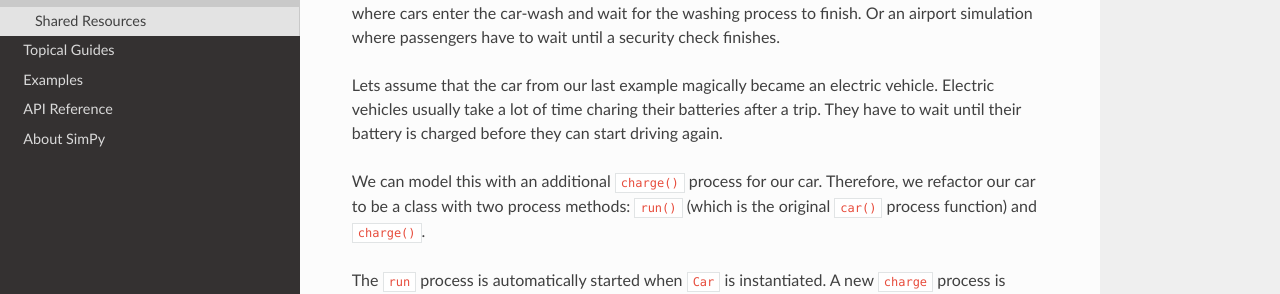
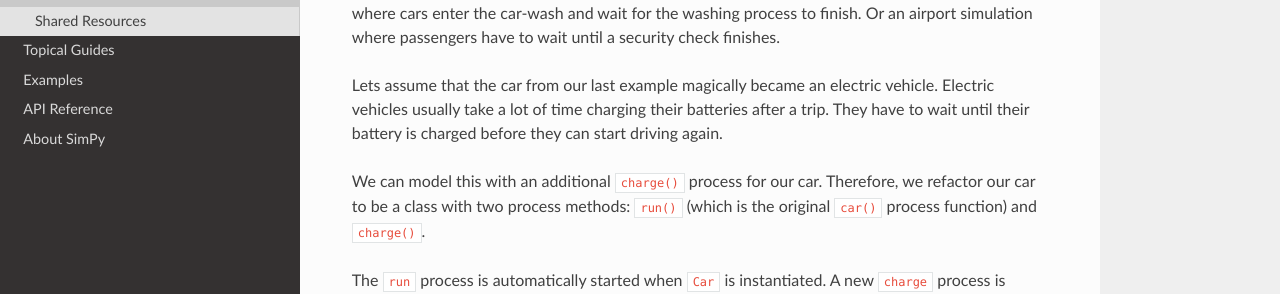
Before and after one commit to cristiklein/simpy, a Sphinx documentation site: the page built from docs/simpy_intro/process_interaction.rst, in a window 1280 px wide and 900 px high. Shown: the part 360-654 px from the top of the window. Built offline with Sphinx 7.4.7 and the Read the Docs theme 2.0.0, drawn with Linux system fonts in a browser that asks for light colours; pages that are not in the unit, such as notebooks, are missing from menus; the version number is read from the project's files by our own code.

Commit message:
fixed minor typos

```diff
--- a/docs/simpy_intro/basic_concepts.rst
+++ b/docs/simpy_intro/basic_concepts.rst
@@ -84,7 +84,7 @@
 :meth:`Environment.process()`.
 
 Note, that at this time, none of the code of our process function is being
-executed. It's execution is merely scheduled at the current simulation time.
+executed. Its execution is merely scheduled at the current simulation time.
 
 The :class:`~simpy.events.Process` returned by :meth:`~Environment.process()`
 can be used for process interactions (we will cover that in the next section,
--- a/docs/simpy_intro/process_interaction.rst
+++ b/docs/simpy_intro/process_interaction.rst
@@ -20,7 +20,7 @@
 simulation where passengers have to wait until a security check finishes.
 
 Lets assume that the car from our last example magically became an electric
-vehicle. Electric vehicles usually take a lot of time charing their batteries
+vehicle. Electric vehicles usually take a lot of time charging their batteries
 after a trip. They have to wait until their battery is charged before they can
 start driving again.
 
--- a/docs/topical_guides/process_interaction.rst
+++ b/docs/topical_guides/process_interaction.rst
@@ -2,7 +2,7 @@
 Process Interaction
 ===================
 
-Event discrete simulation is only made interesting by interactions between
+Discrete event simulation is only made interesting by interactions between
 processes.
 
 So this guide is about:
```
